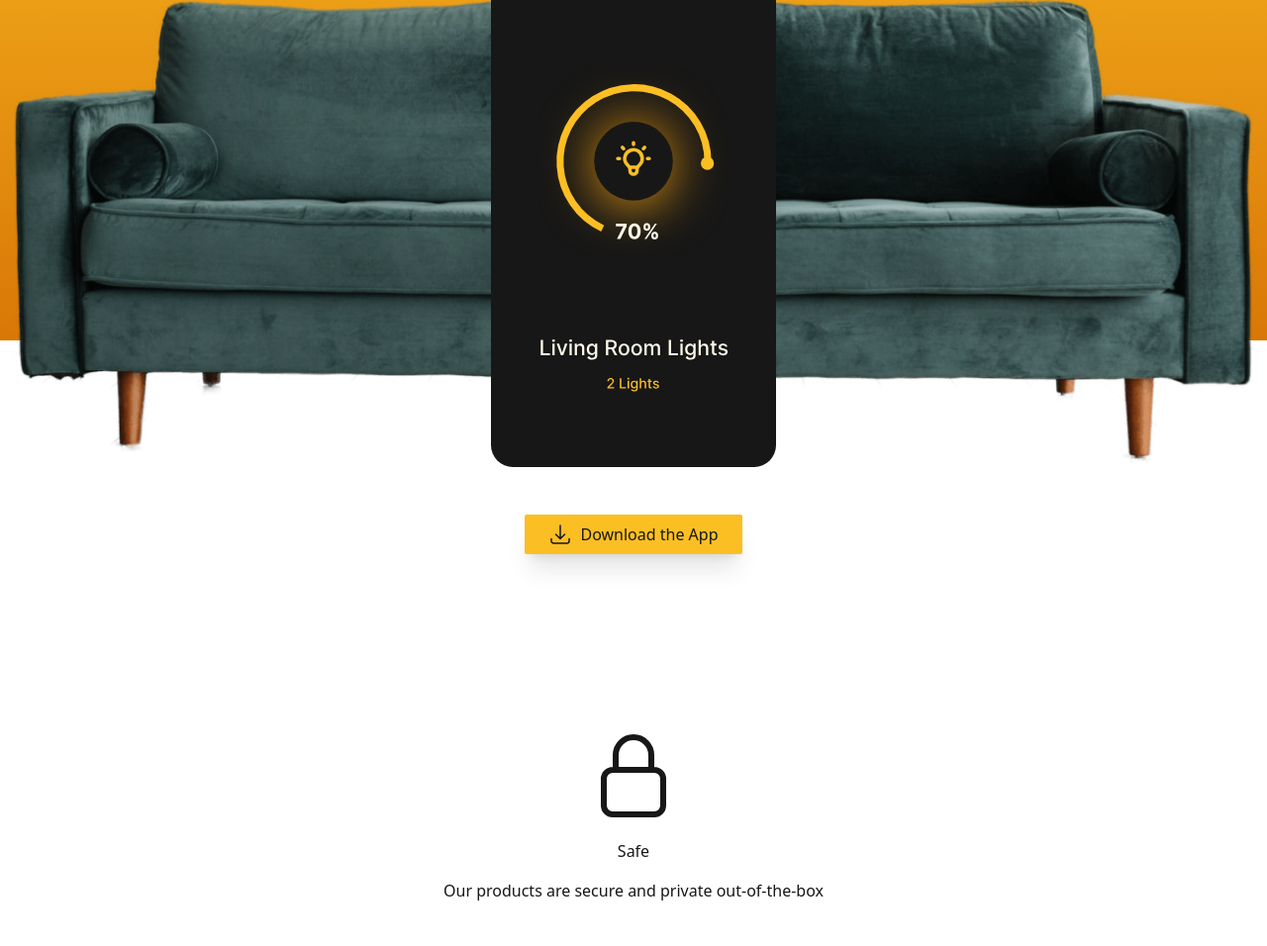
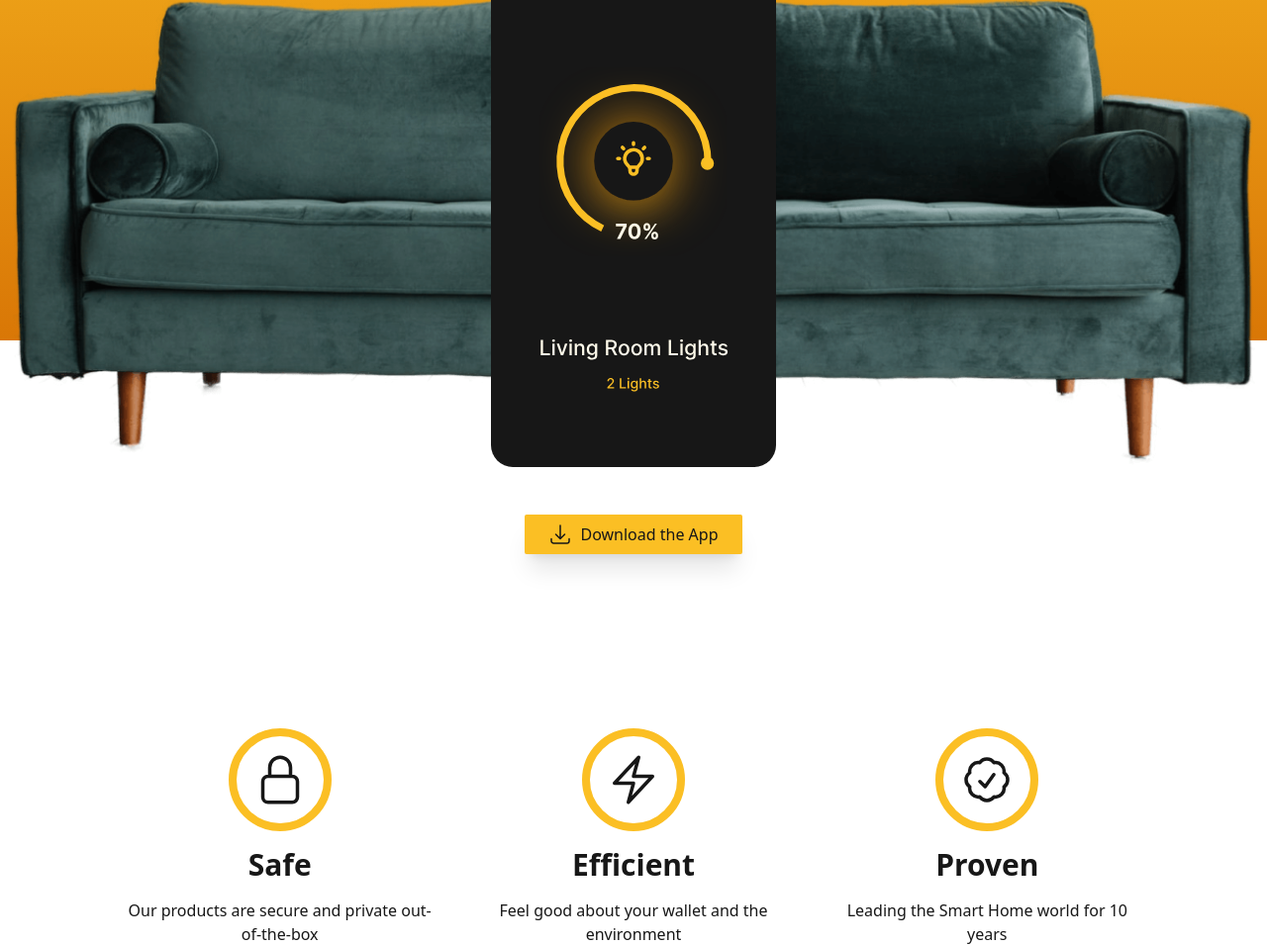
Before and after one commit to Yuy-1/Modern_Landing_Page, a website built with Vite: page Modern-landing-page/index.html in a window 1280 px wide. Shown: the part 412-1368 px from the top of the page at 99% size. Before the commit the page ends 1324 px from the top, so only its background shows below. Built offline with nearby package versions, Linux system fonts and the light colour scheme.

Commit message:
set css & svg icons for each safe/efficient/proven cards

```diff
--- a/Modern-landing-page/index.html
+++ b/Modern-landing-page/index.html
@@ -230,14 +230,59 @@
         text-center
         md:flex-1
         ">
-          <div>
+          <div class="
+          rounded-full
+          border-8
+          border-amber-400
+          p-4
+          ">
             <svg xmlns="http://www.w3.org/2000/svg" fill="none" viewBox="0 0 24 24" stroke-width="1.5"
-                 stroke="currentColor" class="w-24 h-24">
+                 stroke="currentColor" class="w-14 h-14">
               <path stroke-linecap="round" stroke-linejoin="round" d="M16.5 10.5V6.75a4.5 4.5 0 10-9 0v3.75m-.75 11.25h10.5a2.25 2.25 0 002.25-2.25v-6.75a2.25 2.25 0 00-2.25-2.25H6.75a2.25 2.25 0 00-2.25 2.25v6.75a2.25 2.25 0 002.25 2.25z" />
             </svg>
           </div>
-          <h3>Safe</h3>
+          <h3 class="text-3xl font-bold">Safe</h3>
           <p>Our products are secure and private out-of-the-box</p>
+        </div>
+        <div class="grid
+        gap-4
+        justify-items-center
+        text-center
+        md:flex-1
+        ">
+          <div class="
+          rounded-full
+          border-8
+          border-amber-400
+          p-4
+          ">
+            <svg xmlns="http://www.w3.org/2000/svg" fill="none" viewBox="0 0 24 24" stroke-width="1.5"
+                 stroke="currentColor" class="w-14 h-14">
+            <path stroke-linecap="round" stroke-linejoin="round" d="M3.75 13.5l10.5-11.25L12 10.5h8.25L9.75 21.75 12 13.5H3.75z" />
+            </svg>
+          </div>
+          <h3 class="text-3xl font-bold">Efficient</h3>
+          <p>Feel good about your wallet and the environment</p>
+        </div>
+        <div class="grid
+        gap-4
+        justify-items-center
+        text-center
+        md:flex-1
+        ">
+          <div class="
+          rounded-full
+          border-8
+          border-amber-400
+          p-4
+          ">
+            <svg xmlns="http://www.w3.org/2000/svg" fill="none" viewBox="0 0 24 24" stroke-width="1.5"
+                 stroke="currentColor" class="w-14 h-14">
+            <path stroke-linecap="round" stroke-linejoin="round" d="M9 12.75L11.25 15 15 9.75M21 12c0 1.268-.63 2.39-1.593 3.068a3.745 3.745 0 01-1.043 3.296 3.745 3.745 0 01-3.296 1.043A3.745 3.745 0 0112 21c-1.268 0-2.39-.63-3.068-1.593a3.746 3.746 0 01-3.296-1.043 3.745 3.745 0 01-1.043-3.296A3.745 3.745 0 013 12c0-1.268.63-2.39 1.593-3.068a3.745 3.745 0 011.043-3.296 3.746 3.746 0 013.296-1.043A3.746 3.746 0 0112 3c1.268 0 2.39.63 3.068 1.593a3.746 3.746 0 013.296 1.043 3.746 3.746 0 011.043 3.296A3.745 3.745 0 0121 12z" />
+            </svg>
+          </div>
+          <h3 class="text-3xl font-bold">Proven</h3>
+          <p>Leading the Smart Home world for 10 years</p>
         </div>
       </div>
     </section>
```
